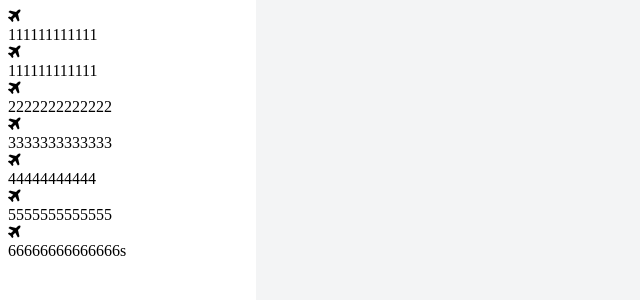
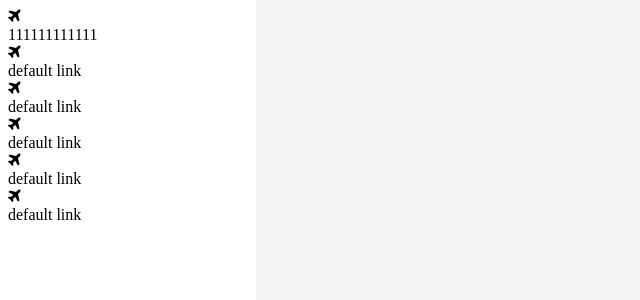
Before and after one commit to iMisty/Mermaid-UI, a Vue app: page / in a window 1280 px wide. Shown: the top 300 px of the page, without its empty margins (0-640 px from the left). Built offline with nearby package versions, Linux system fonts and the light colour scheme.

Commit message:
WIP: leftlist

```diff
--- /dev/null
+++ b/src/components/leftlist/leftlistitem.tsx
@@ -0,0 +1,22 @@
+import { Component, Vue, Prop } from 'vue-property-decorator';
+
+@Component({})
+export default class LeftListItem extends Vue {
+  @Prop({ default: 'plane' })
+  private icon?: string;
+
+  @Prop({ default: 'default link' })
+  private text?: string;
+
+  @Prop()
+  private router?: string;
+
+  private render() {
+    return (
+      <div class={`mermaid__leftlist--list--item`} to={this.router}>
+        <i class={`fa fa-${this.icon}`}></i>
+        <p class="text">{this.text}</p>
+      </div>
+    );
+  }
+}
--- a/src/views/Home.tsx
+++ b/src/views/Home.tsx
@@ -1,7 +1,12 @@
 import { Component, Vue } from 'vue-property-decorator';
 import 'font-awesome/css/font-awesome.min.css';
+import LeftListItem from '../components/leftlist/leftlistitem';
 
-@Component({})
+@Component({
+  components: {
+    leftlistitem: LeftListItem
+  }
+})
 export default class Home extends Vue {
   private render() {
     return (
@@ -16,30 +21,11 @@ export default class Home extends Vue {
               <p class="text">111111111111</p>
             </header>
             <article class="mermaid__leftlist--list">
-              <section class="mermaid__leftlist--list--item">
-                <i class="fa fa-plane"></i>
-                <p class="text">111111111111</p>
-              </section>
-              <section class="mermaid__leftlist--list--item">
-                <i class="fa fa-plane"></i>
-                <p class="text">2222222222222</p>
-              </section>
-              <section class="mermaid__leftlist--list--item">
-                <i class="fa fa-plane"></i>
-                <p class="text">3333333333333</p>
-              </section>
-              <section class="mermaid__leftlist--list--item">
-                <i class="fa fa-plane"></i>
-                <p class="text">44444444444</p>
-              </section>
-              <section class="mermaid__leftlist--list--item">
-                <i class="fa fa-plane"></i>
-                <p class="text">5555555555555</p>
-              </section>
-              <section class="mermaid__leftlist--list--item">
-                <i class="fa fa-plane"></i>
-                <p class="text">66666666666666s</p>
-              </section>
+              <leftlistitem></leftlistitem>
+              <leftlistitem></leftlistitem>
+              <leftlistitem></leftlistitem>
+              <leftlistitem></leftlistitem>
+              <leftlistitem></leftlistitem>
             </article>
           </section>
         </div>
```
